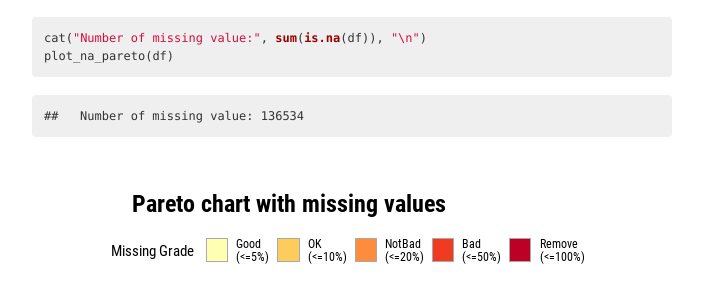
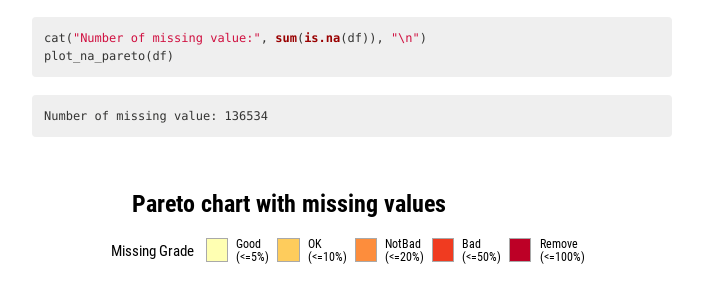
Before and after one commit to Janzhuj/janzhuj.github.io, a Jekyll site: the page built from _posts/2023-07-22-Online-Store-Customer-Segmentation.md, in a window 1280 px wide and 900 px high, scrolled down 1032 px. Shown: the part 151-434 px from the top of the window, without its empty margins (288-991 px from the left). Built offline with Jekyll 4.4.1, drawn with Linux system fonts in a browser that asks for light colours; nearby versions of some CDN libraries; library files that are not in the unit come from our copies; comment, search, counter and statistics services are not loaded.

```diff
--- a/_posts/2023-07-22-Online-Store-Customer-Segmentation.md
+++ b/_posts/2023-07-22-Online-Store-Customer-Segmentation.md
@@ -58,7 +58,7 @@ plot_na_pareto(df)
 {% endhighlight %}
 
 {% highlight text %}
-##   Number of missing value: 136534
+Number of missing value: 136534
 {% endhighlight %}
 
 ![Rplot-1](/figs/2023-07-22-Online-Store-Customer-Segmentation/Rplot-1.png)
```
